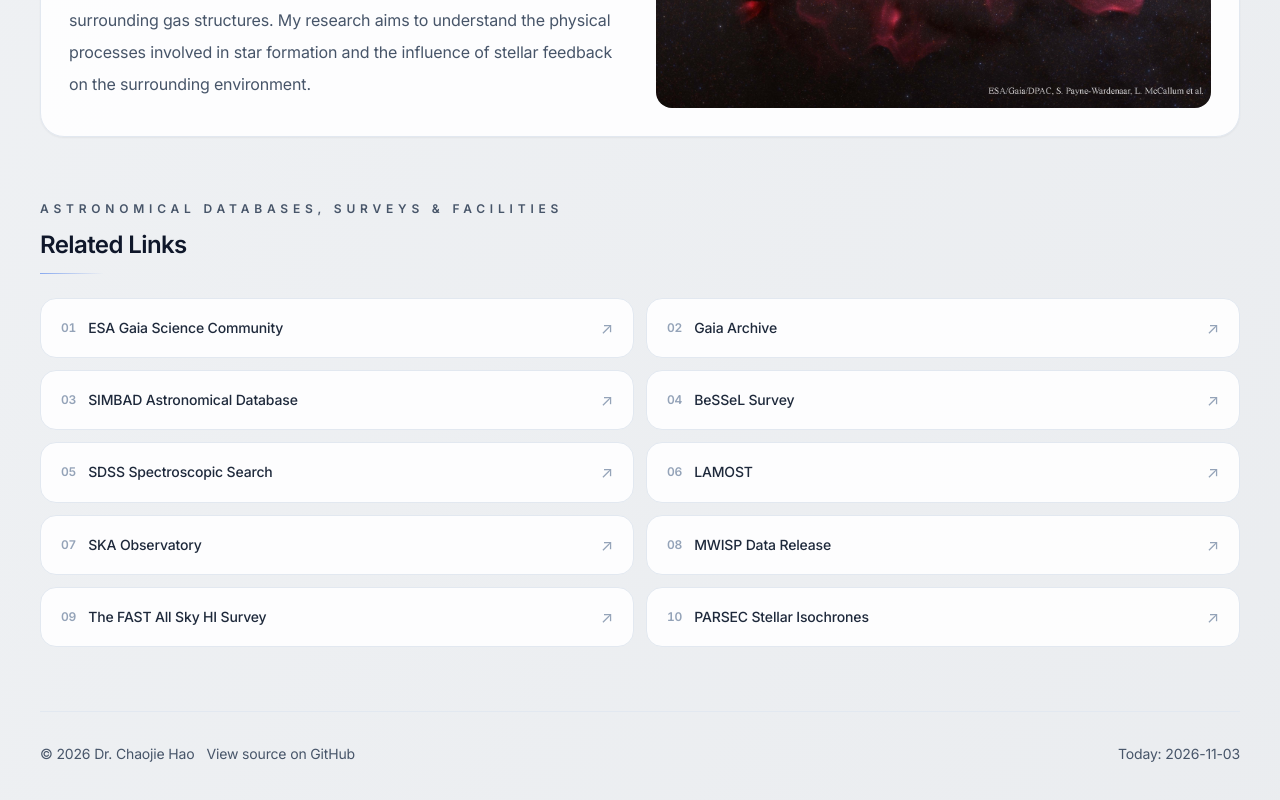
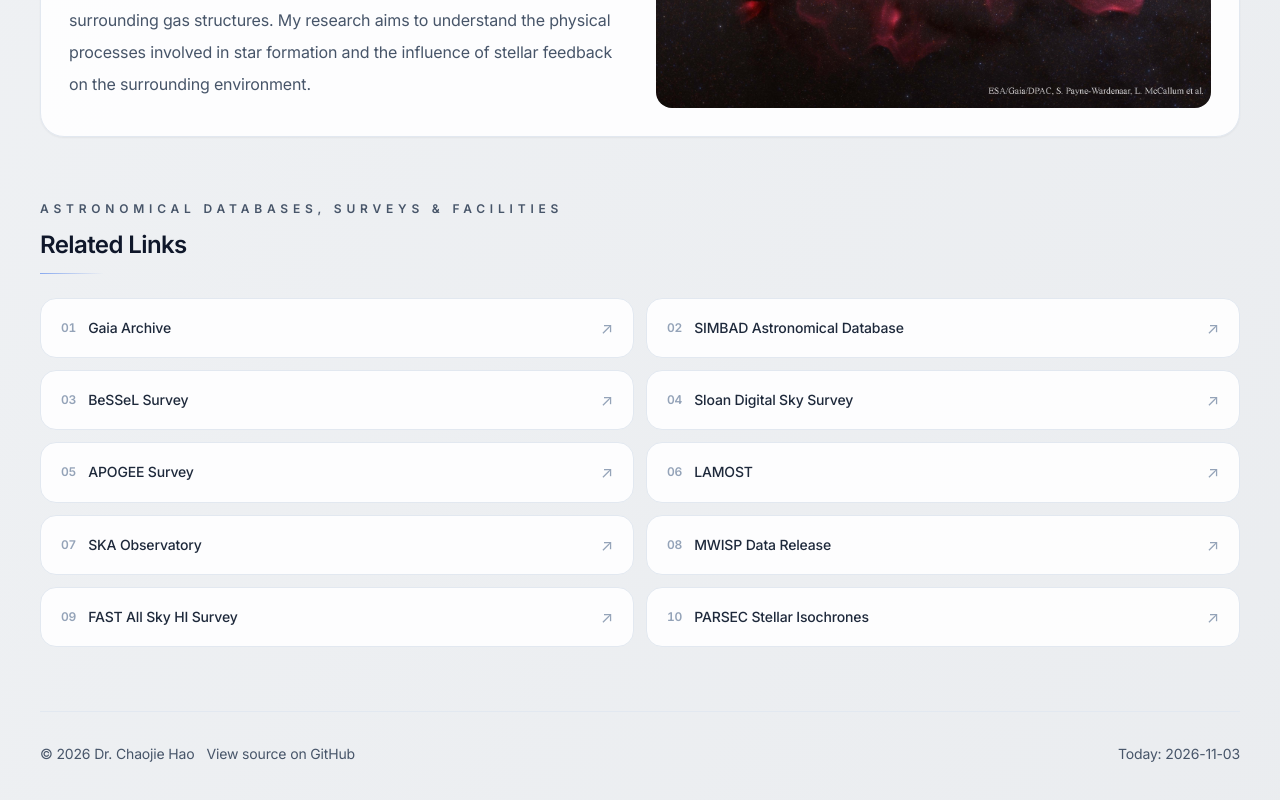
Before and after one commit to ChaojieHao/chaojiehao.github.io, a Next.js app: page /en/research in a window 1280 px wide. Shown: the part 1985-2785 px from the top of the page. Built offline with nearby package versions, Linux system fonts and the light colour scheme; no server answers.

Commit message:
Update related links in research page
Removed outdated related links and updated names for clarity.

```diff
--- a/app/(site)/[locale]/research/page.tsx
+++ b/app/(site)/[locale]/research/page.tsx
@@ -11,10 +11,6 @@ type PageProps = {
 
 const relatedLinks = [
   {
-    name: "ESA Gaia Science Community",
-    url: "https://www.cosmos.esa.int/web/gaia/home"
-  },
-  {
     name: "Gaia Archive",
     url: "https://gea.esac.esa.int/archive/"
   },
@@ -27,8 +23,12 @@ const relatedLinks = [
     url: "https://science.nrao.edu/science/key-science-projects/ksp_bessel"
   },
   {
-    name: "SDSS Spectroscopic Search",
-    url: "https://skyserver.sdss.org/dr18/SearchTools/SQS"
+    name: "Sloan Digital Sky Survey",
+    url: "https://skyserver.sdss.org/dr18"
+  },
+  {
+    name: "APOGEE Survey",
+    url: "https://www.sdss4.org/dr17/irspec/"
   },
   {
     name: "LAMOST",
@@ -43,7 +43,7 @@ const relatedLinks = [
     url: "https://doi.org/10.57760/sciencedb.27351"
   },
   {
-    name: "The FAST All Sky HI Survey",
+    name: "FAST All Sky HI Survey",
     url: "https://fast.bao.ac.cn/cms/article/271/"
   },
   {
```
